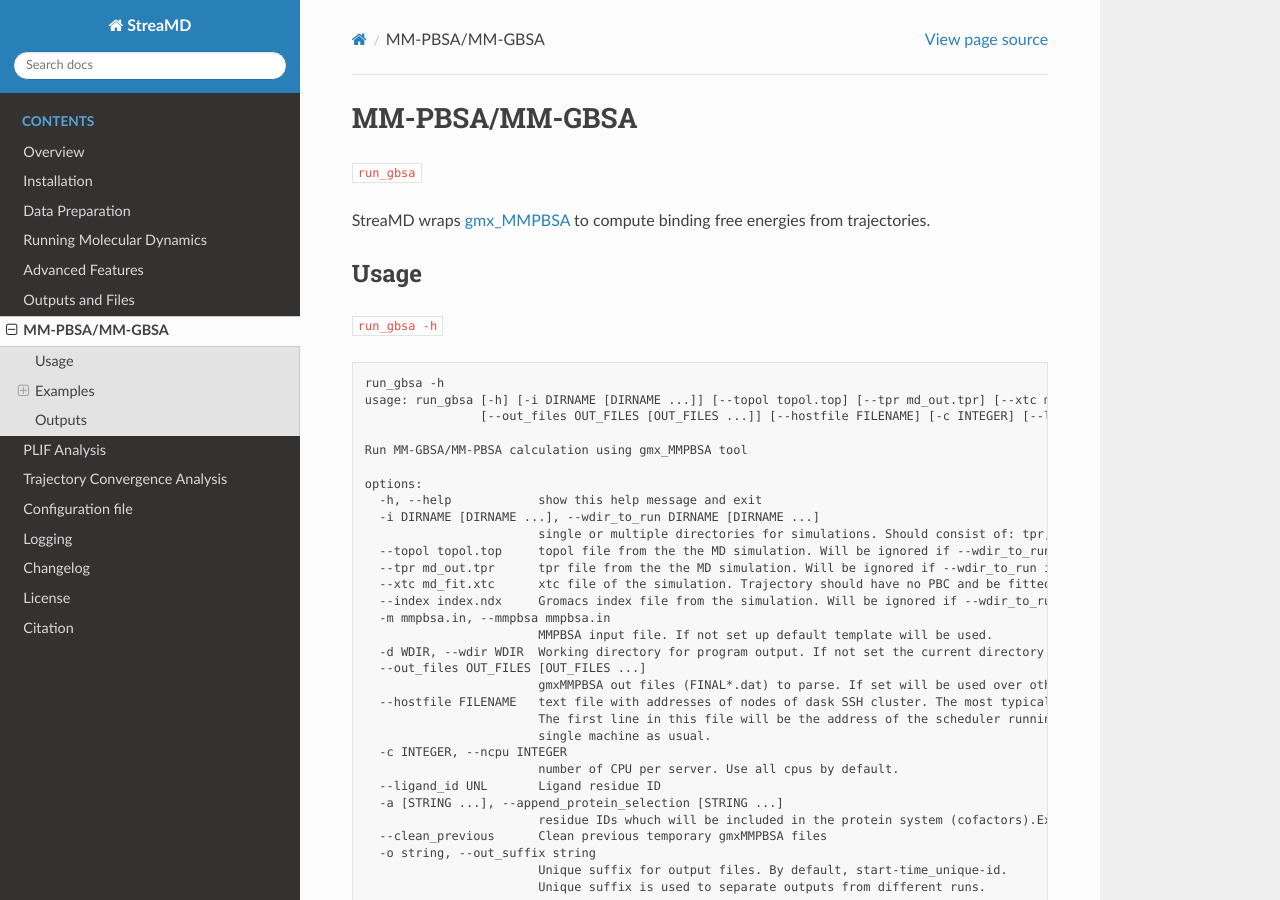
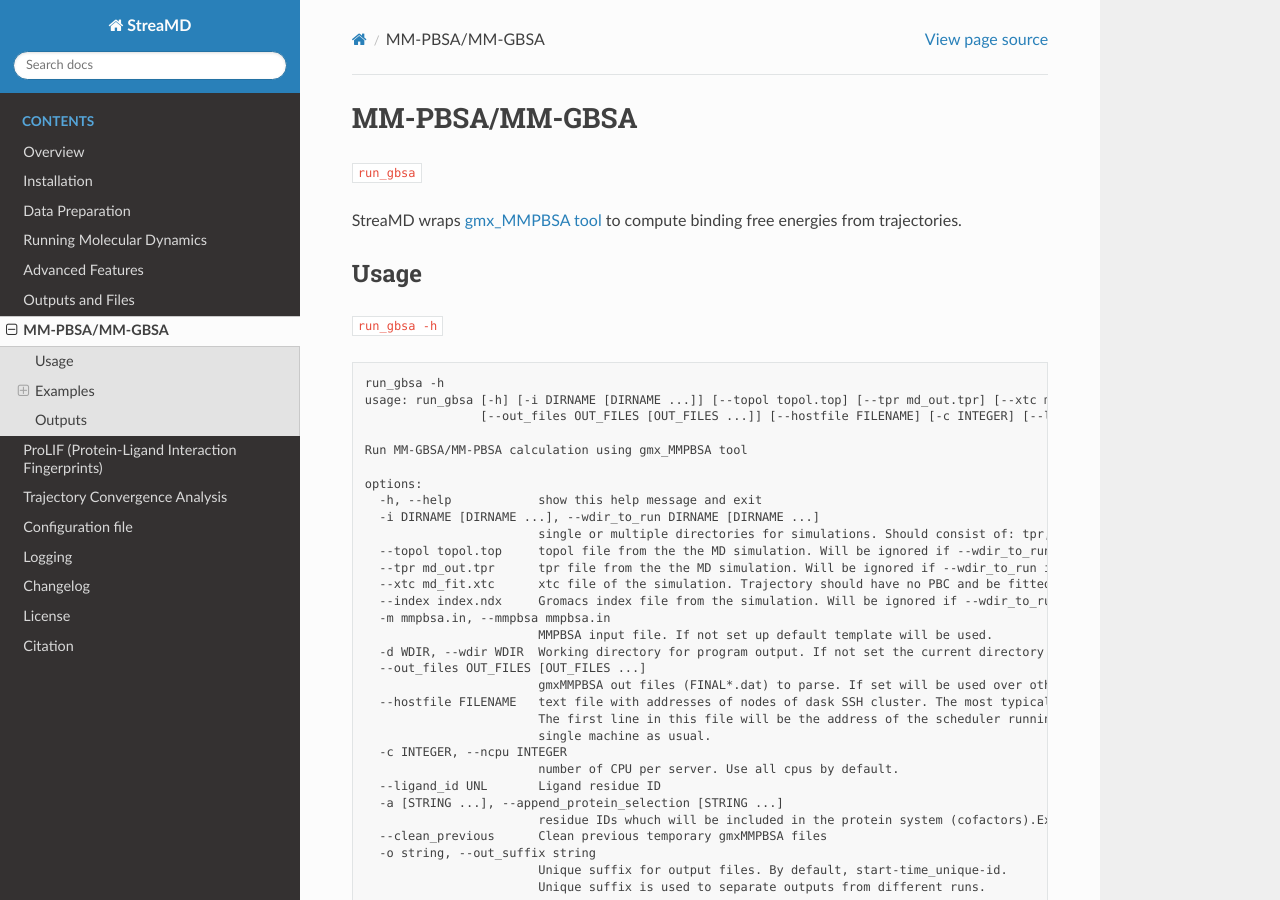
Before and after one commit to ci-lab-cz/streamd, a Sphinx documentation site: the page built from docs/mm_pbsa.md, in a window 1280 px wide and 900 px high. Built offline with Sphinx 7.4.7 and the Read the Docs theme 3.1.0, drawn with Linux system fonts in a browser that asks for light colours.

Commit message:
uodate prolif and mmgbsa info

```diff
--- a/docs/mm_pbsa.md
+++ b/docs/mm_pbsa.md
@@ -1,7 +1,7 @@
 # MM-PBSA/MM-GBSA
 `run_gbsa`
 
-StreaMD wraps [gmx_MMPBSA](https://valdes-tresanco-ms.github.io/gmx_MMPBSA/dev/) to compute binding free energies from trajectories.
+StreaMD wraps [gmx_MMPBSA tool](https://valdes-tresanco-ms.github.io/gmx_MMPBSA/dev/) to compute binding free energies from trajectories.
 
 ## Usage
 `run_gbsa -h`
--- a/docs/plif.md
+++ b/docs/plif.md
@@ -1,7 +1,9 @@
-# PLIF Analysis
+# ProLIF (Protein-Ligand Interaction Fingerprints)
 `run_prolif`
 
 StreaMD bundles ProLIF-based tools to extract protein-ligand interaction fingerprints (PLIFs) from trajectories. Trajectories and topology files are generated by {doc}`running_md`.
+
+This functionality is based on [ProLIF tool](https://github.com/chemosim-lab/ProLIF).
 
 ## Usage
 `run_prolif -h`
```
Also changed, not shown: README.md (+13 -0 lines).
